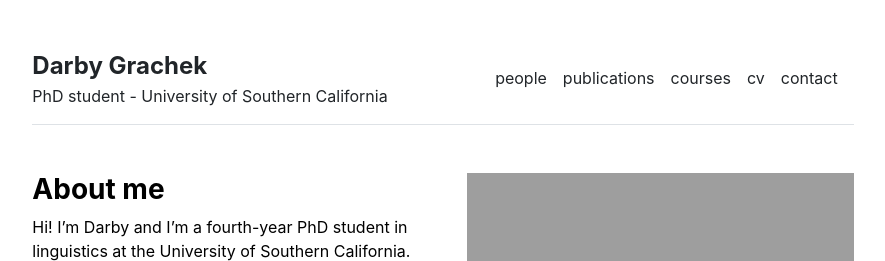
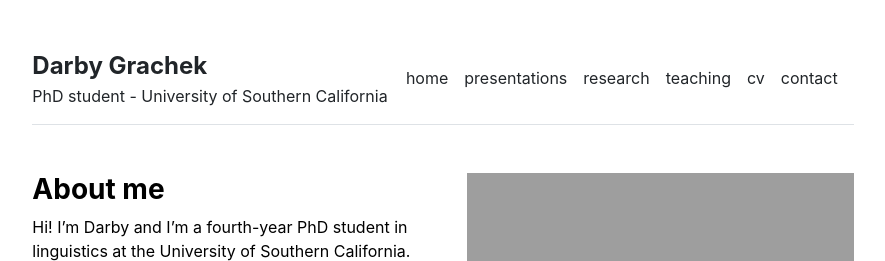
Before and after one commit to darbygrachek/darbygrachek.github.io, a Jekyll site: the page built from index.md, in a window 1280 px wide. Shown: the top 261 px of the page, without its empty margins (197-1082 px from the left). Built offline with Jekyll 4.4.1, drawn with Linux system fonts in a browser that asks for light colours.

Commit message:
Update settings.yml

```diff
--- a/_data/settings.yml
+++ b/_data/settings.yml
@@ -1,7 +1,8 @@
 menu:
-- {name: 'people', url: '/presentations'}
-- {name: 'publications', url: '/research'}
-- {name: 'courses', url: '/teaching'}
+- {name: 'home', url: '/home'}
+- {name: 'presentations', url: '/presentations'}
+- {name: 'research', url: '/research'}
+- {name: 'teaching', url: '/teaching'}
 - {name: 'cv', url: '/cv'}
 - {name: 'contact', url: '/contact'}
 
```
